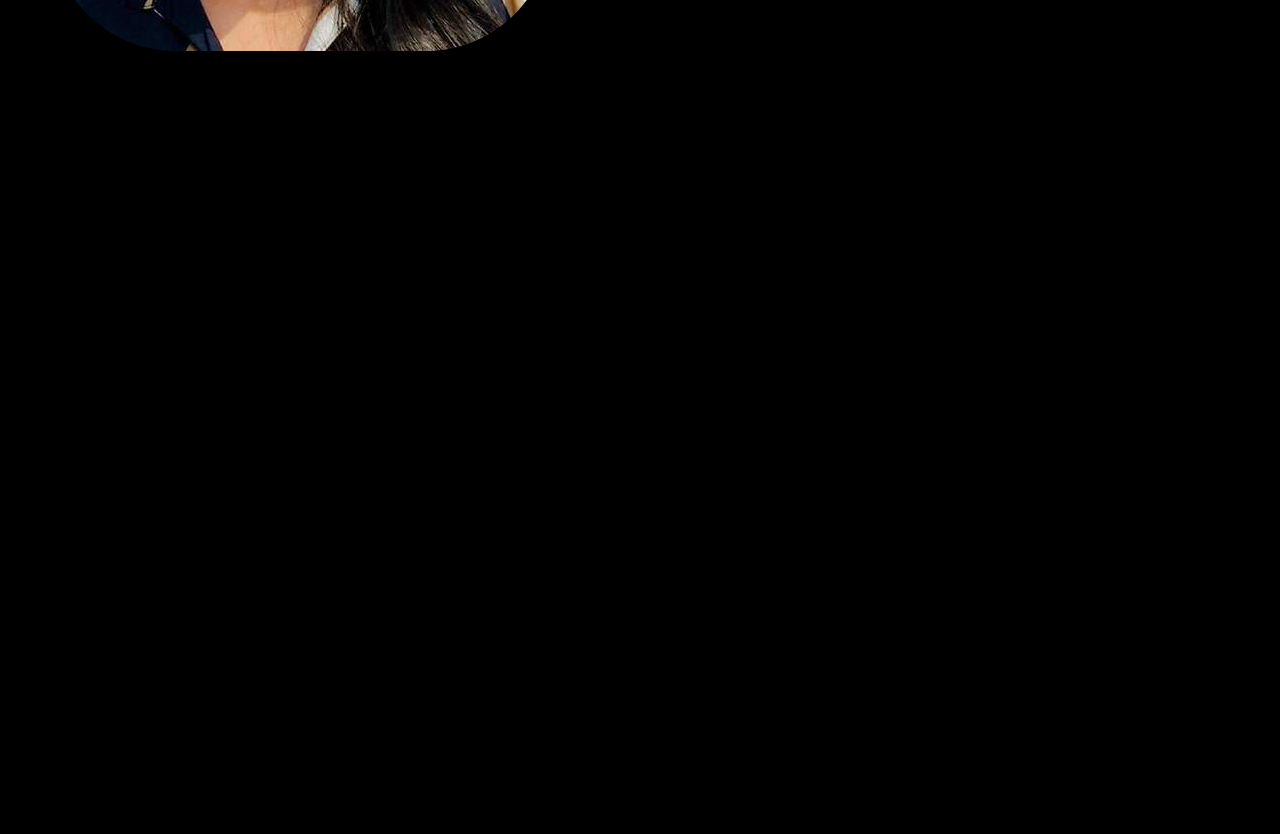
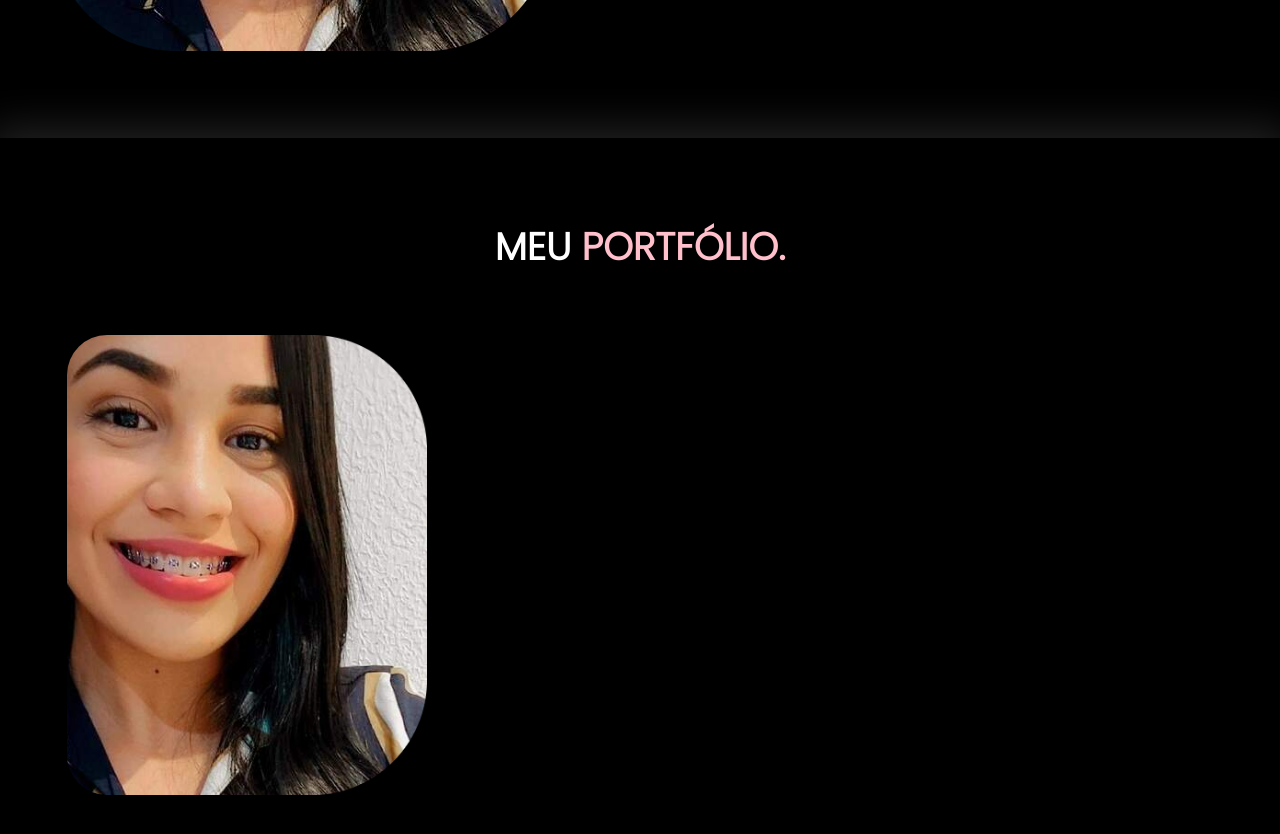
Before and after one commit to Lilianvieiramoura/MeuPortfolio, a React (Vite) app: page / in a window 1280 px wide. Shown: the part 1980-2814 px from the top of the page. Before the commit the page ends 2118 px from the top, so only its background shows below. Built offline with nearby package versions, Linux system fonts and the light colour scheme.

Commit message:
Portfolio

```diff
--- a/src/App.css
+++ b/src/App.css
@@ -192,3 +192,54 @@ section.sobre .flex {
   margin: 0 5px;
   transition: .2s;
 }
+
+section.portfolio {
+  padding: 80px 4%;
+  box-shadow: 0 0 40px 10px rgba(255, 255, 255, 0.137);
+}
+
+section.portfolio .flex {
+  justify-content: space-around;
+  margin-top: 60px;
+}
+
+.img-portfolio {
+  width: 360px;
+  height: 460px;
+  background-size: cover;
+  background-position: 100% 0%;
+  transition: 8s;
+  cursor: pointer;
+  border-radius: 40px;
+  position: relative;
+}
+
+.img-portfolio:hover {
+  background-position: 100% 1000%;
+}
+
+.overlay {
+  position: absolute;
+  top: 0;
+  left: 0;
+  width: 100%;
+  height: 100%;
+  background-color: rgba(0, 0, 0, 0.5);
+  border-radius: 40px;
+  display: flex;
+  align-items: center;
+  justify-content: center;
+  font-size: 24px;
+  font-weight: 600;
+  color: white;
+  opacity: 0;
+  transition: .5s;
+}
+
+.overlay:hover {
+  opacity: 1;
+}
+
+#img1 { /* exemplo */
+  background-image: url(assets/imgLilian.jpg);
+}
--- a/src/Components/Main.jsx
+++ b/src/Components/Main.jsx
@@ -71,6 +71,23 @@ function Main() {
           </div>
         </div>
       </section>
+
+      <section className="portfolio">
+        <div className="interface">
+        <h2 className="titulo">MEU <span>PORTFÓLIO.</span></h2>
+          <div className="flex">
+            <div className="img-portfolio" id='img1'>
+              <div className="overlay">Projeto 1</div>
+            </div>
+            <div className="img-portfolio" id='img2'>
+            <div className="overlay">Projeto 2</div>
+            </div>
+            <div className="img-portfolio" id='img3'>
+            <div className="overlay">Projeto 3</div>
+            </div>
+          </div>
+        </div>
+      </section>
     </main>
   )
 }
```
